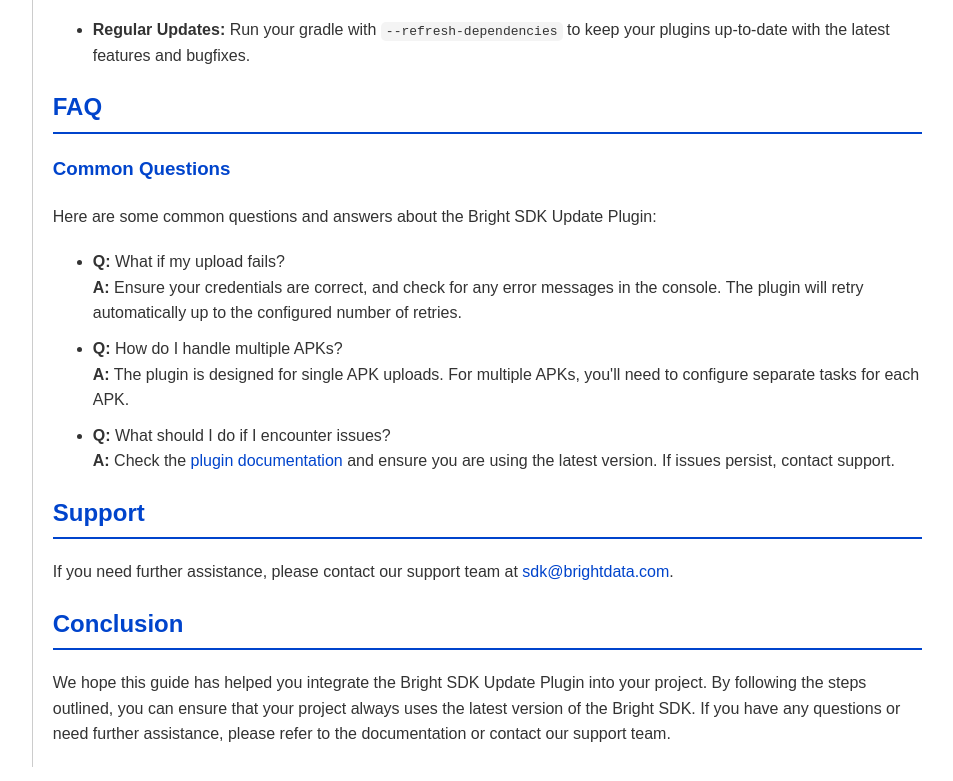
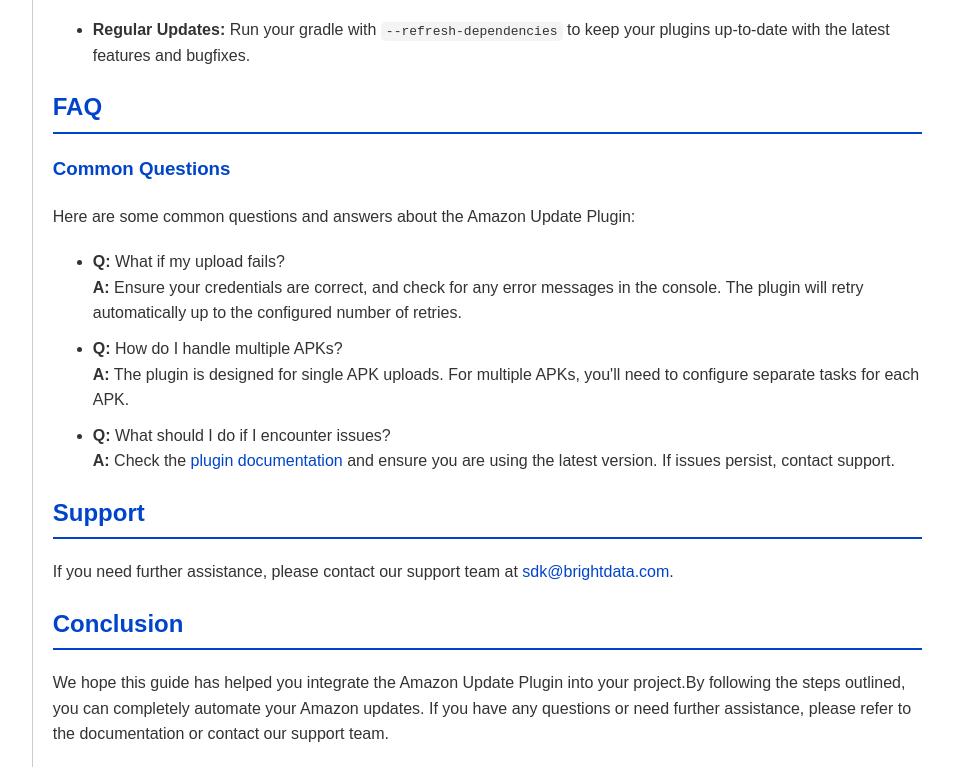
Before and after one commit to vladislavs-luminati/amazon-update-gradle-plugin-guide, a plain HTML site: page index.html in a window 1280 px wide. Shown: the part 2734-3515 px from the top of the page, without its empty margins (318-1271 px from the left). Drawn offline with Linux system fonts and the light colour scheme.

Commit message:
update name

```diff
--- a/index.html
+++ b/index.html
@@ -219,7 +219,7 @@
 
             <h2 id="faq">FAQ</h2>
             <h3>Common Questions</h3>
-            <p>Here are some common questions and answers about the Bright SDK Update Plugin:</p>
+            <p>Here are some common questions and answers about the Amazon Update Plugin:</p>
             <ul>
                 <li><strong>Q:</strong> What if my upload fails?<br><strong>A:</strong> Ensure your credentials are correct, and check for any error messages in the console. The plugin will retry automatically up to the configured number of retries.</li>
                 <li><strong>Q:</strong> How do I handle multiple APKs?<br><strong>A:</strong> The plugin is designed for single APK uploads. For multiple APKs, you'll need to configure separate tasks for each APK.</li>
@@ -230,7 +230,7 @@
             <p>If you need further assistance, please contact our support team at <a href="mailto:sdk@brightdata.com">sdk@brightdata.com</a>.</p>
 
             <h2 id="conclusion">Conclusion</h2>
-            <p>We hope this guide has helped you integrate the Bright SDK Update Plugin into your project. By following the steps outlined, you can ensure that your project always uses the latest version of the Bright SDK. If you have any questions or need further assistance, please refer to the documentation or contact our support team.</p>
+            <p>We hope this guide has helped you integrate the Amazon Update Plugin into your project.By following the steps outlined, you can completely automate your Amazon updates. If you have any questions or need further assistance, please refer to the documentation or contact our support team.</p>
         </div>
     </div>
 
```
